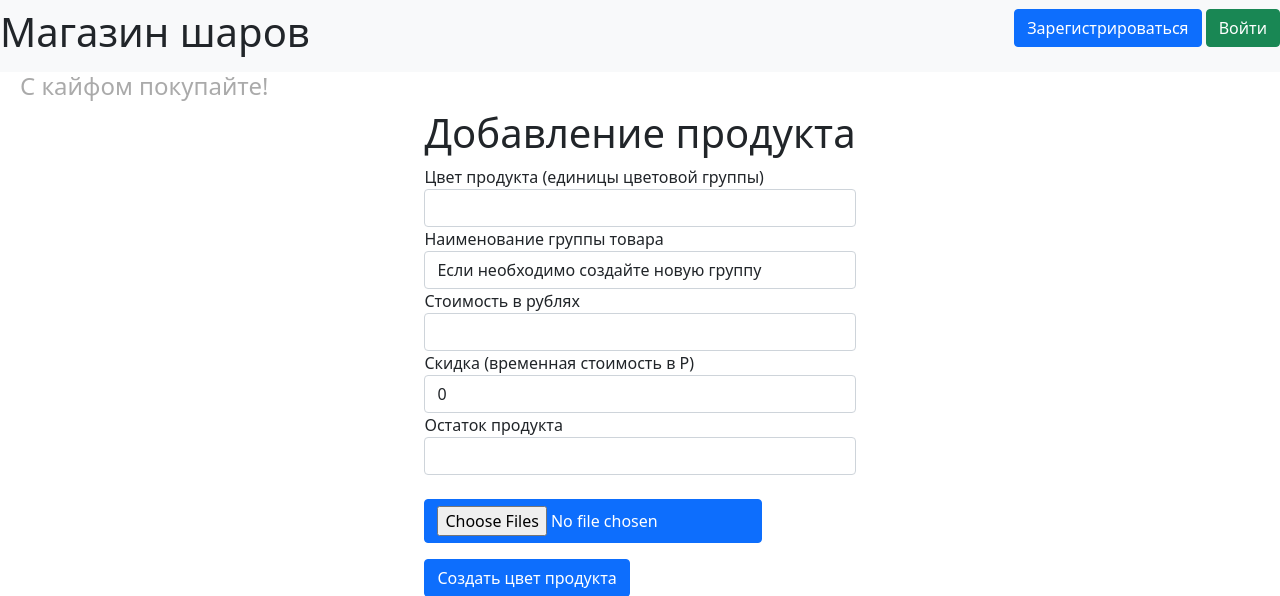
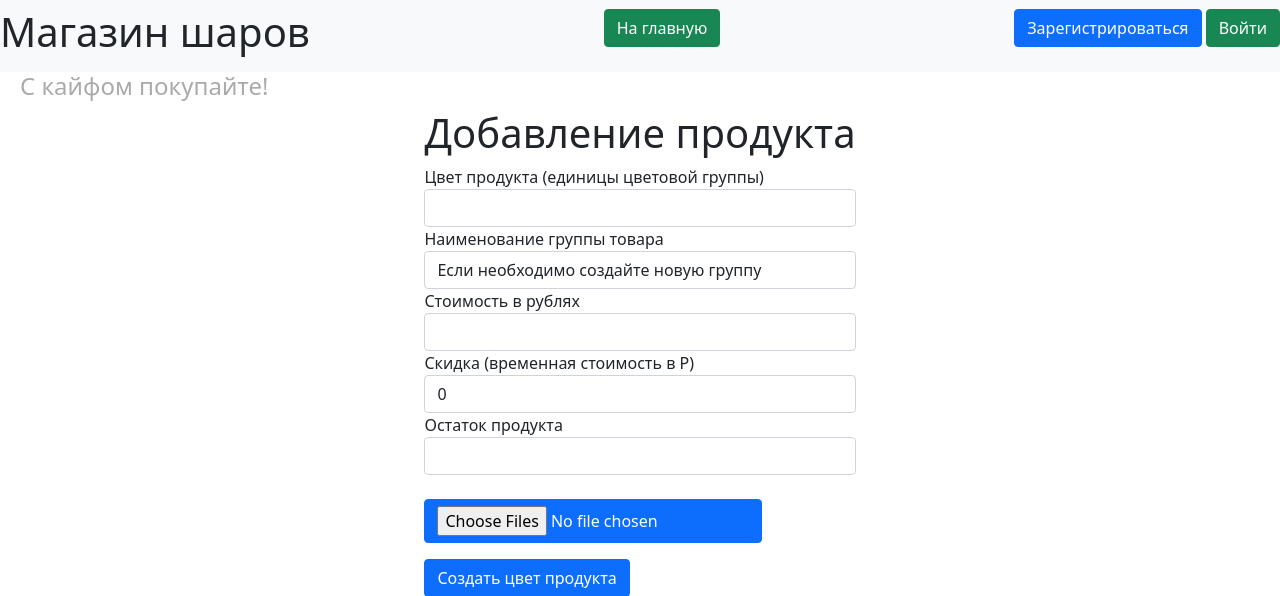
Before and after one commit to NikolaZhal/ballon_to_anywhere, a Flask app: page /admin/add-product/ in a window 1280 px wide. Shown: the top 596 px of the page. Run offline with Flask 3, Linux system fonts and the light colour scheme; some libraries are stand-ins or nearby versions.

Commit message:
zapushim na vsyakiy

```diff
--- a/templates/includes/header.html
+++ b/templates/includes/header.html
@@ -1,13 +1,16 @@
 <header>
     <nav class="navbar navbar-light bg-light">
         <h1> Магазин шаров</h1>
+        <p align="right">
+            <a href="/index" class="btn btn-success"> На главную </a>
+        </p>
         {% if current_user.is_authenticated %}
         <p align="right">
             <a class="navbar-brand" href="/logout">{{ current_user.name }}</a>
             {% if current_user.admin%}
             <a class="btn btn-primary btn btn-outline-info mr-2" href="/admin/products">Админ панель</a>
             {% endif %}
-        {% else %}
+            {% else %}
         <p align="right">
             <a class="btn btn-primary " href="/register">Зарегистрироваться</a>
             <a class="btn btn-success" href="/login">Войти</a>
@@ -18,5 +21,4 @@
     <!--        <button class="basket-button"></button>-->
 
 
-
 </header>
```
Also changed, not shown: db/balloons.db, server.py (line endings or trailing spaces).
